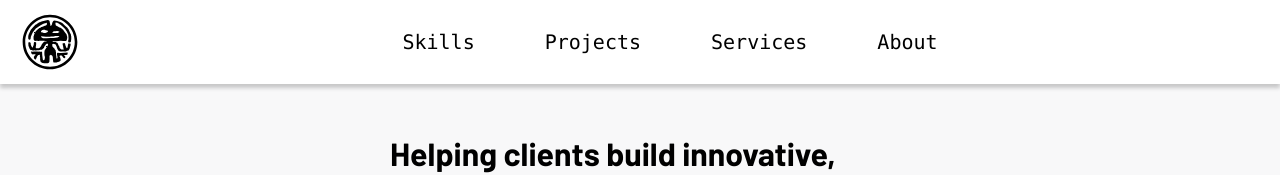
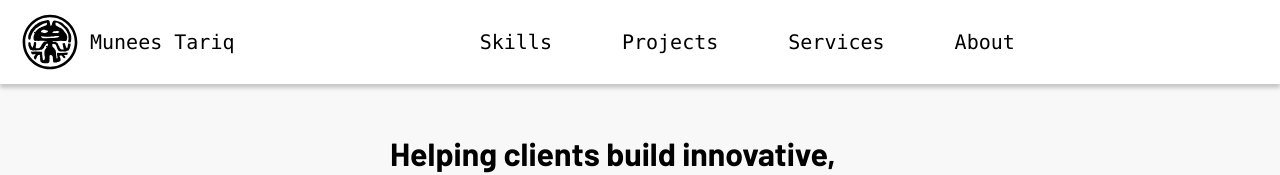
Before and after one commit to mooojn/Portfolio, a React (Vite) app: page / in a window 1280 px wide. Shown: the top 175 px of the page. Built offline with nearby package versions, Linux system fonts and the light colour scheme.

Commit message:
Add name

```diff
--- a/src/components/Header.jsx
+++ b/src/components/Header.jsx
@@ -7,6 +7,7 @@ function Header() {
         <>
             <div className='nav'>
                 <img src="./logo.svg" alt="logo" className='logo' />
+                <p>Munees Tariq</p>
                 <div className='nav-items'>
                     <ul>
                         <li>Skills</li>
--- a/src/styles/Header.css
+++ b/src/styles/Header.css
@@ -1,9 +1,9 @@
 .nav,
+.nav p,
 .nav-items,
 .nav-items ul,
 .nav-items li {
     background: white;
-
 }
 
 .logo {
@@ -20,6 +20,12 @@
     padding: 0 20px;
     z-index: 10;
     box-shadow: 0 4px 4px rgba(0, 0, 0, 0.2);
+}
+
+.nav p {
+    margin-left: 10px;
+    font-size: 20px;
+    cursor: pointer;
 }
 
 .nav-items {
```
